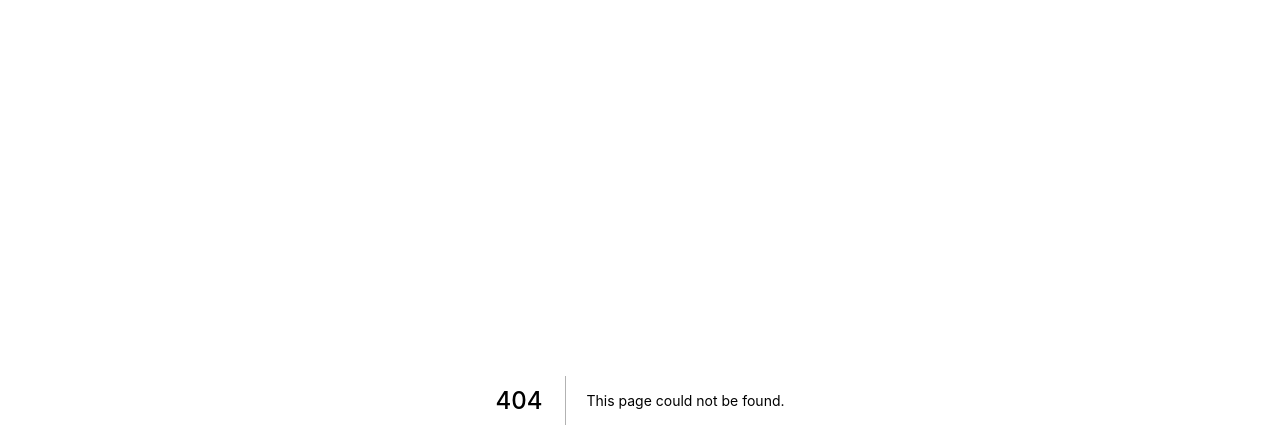
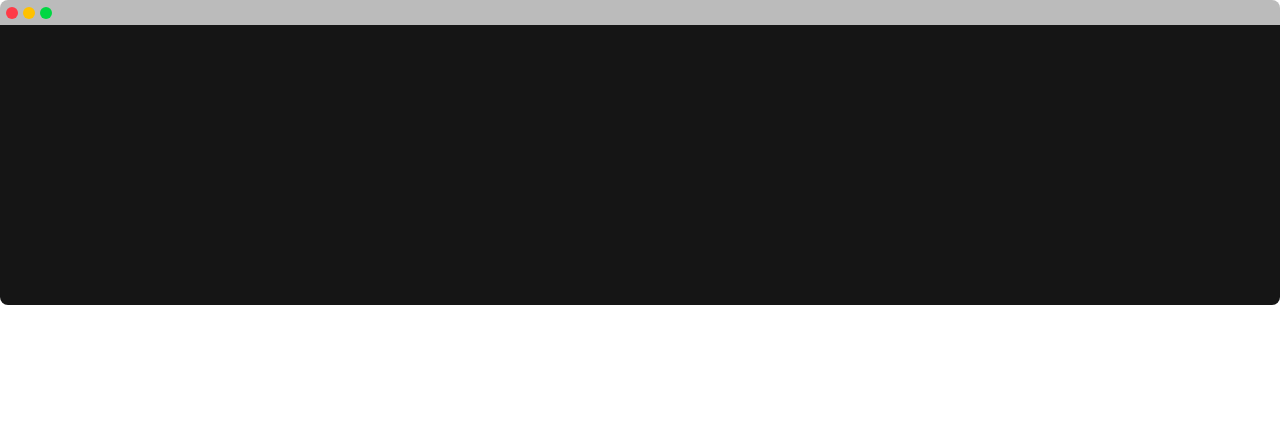
Before and after one commit to patrikmasiar/what-did-i-press, a Next.js app: page /components/Console in a window 1280 px wide. Before the commit this address had no page. Shown: the top 448 px of the page. Built offline with nearby package versions, Linux system fonts and the light colour scheme.

Commit message:
Update layout styles, add console box

```diff
--- a/package.json
+++ b/package.json
@@ -10,7 +10,8 @@
   "dependencies": {
     "next": "10.0.8",
     "react": "17.0.1",
-    "react-dom": "17.0.1"
+    "react-dom": "17.0.1",
+    "sass": "^1.32.8"
   },
   "devDependencies": {
     "@types/node": "^14.14.33",
--- a/pages/_app.tsx
+++ b/pages/_app.tsx
@@ -1,4 +1,4 @@
-import '../styles/globals.css'
+import '../styles/globals.scss'
 
 function MyApp({ Component, pageProps }) {
   return <Component {...pageProps} />
--- a/pages/api/hello.js
+++ /dev/null
@@ -1,5 +0,0 @@
-// Next.js API route support: https://nextjs.org/docs/api-routes/introduction
-
-export default (req, res) => {
-  res.status(200).json({ name: 'John Doe' })
-}
--- /dev/null
+++ b/pages/components/Console.tsx
@@ -0,0 +1,17 @@
+import { FC } from 'react';
+import style from './console/Console.module.scss';
+
+const Console: FC = () => (
+  <>
+    <div className={style.menu}>
+      <div className={style.close} />
+      <div className={style.minimize} />
+      <div className={style.zoom} />
+    </div>
+    <div className={style.wrapper}>
+
+    </div>
+  </>
+);
+
+export default Console;
--- /dev/null
+++ b/pages/components/console/Console.module.scss
@@ -0,0 +1,47 @@
+.menu {
+  width: 100%;
+  box-sizing: border-box;
+  height: 25px;
+  background-color: #bbb;
+  margin: 0 auto;
+  border-top-right-radius: 8px;
+  border-top-left-radius: 8px;
+
+  div {
+    height: 12px;
+    width: 12px;
+    border-radius: 50%;
+    position: relative;
+    top: 2px;
+    left: 6px;
+    display: inline-block;
+  }
+
+  .close {
+    background-color: #ff3b47;
+  }
+
+  .minimize {
+    left: 11px;
+    background-color: #ffc100;
+  }
+
+  .zoom {
+    left: 16px;
+    background-color: #00d742;
+  }
+}
+
+.wrapper {
+  background-color: #151515;
+  box-sizing: border-box;
+  width: 100%;
+  margin: 0 auto;
+  padding: 20px;
+  border-bottom-left-radius: 8px;
+  border-bottom-right-radius: 8px;
+  color: wheat;
+  min-height: 280px;
+  overflow-x: hidden;
+  overflow-y: auto;
+}
--- a/styles/globals.css
+++ /dev/null
@@ -1,16 +0,0 @@
-html,
-body {
-  padding: 0;
-  margin: 0;
-  font-family: -apple-system, BlinkMacSystemFont, Segoe UI, Roboto, Oxygen,
-    Ubuntu, Cantarell, Fira Sans, Droid Sans, Helvetica Neue, sans-serif;
-}
-
-a {
-  color: inherit;
-  text-decoration: none;
-}
-
-* {
-  box-sizing: border-box;
-}
--- /dev/null
+++ b/styles/globals.scss
@@ -0,0 +1,21 @@
+@import url('https://fonts.googleapis.com/css2?family=Roboto+Mono:wght@200;400;700&display=swap');
+
+html,
+body {
+  padding: 0;
+  margin: 0;
+  font-family: 'Roboto Mono', monospace;
+  background: white;
+  max-width: 100vw;
+  overflow-x: hidden;
+  color: #212121;
+}
+
+a {
+  color: inherit;
+  text-decoration: none;
+}
+
+* {
+  box-sizing: border-box;
+}
```
Also changed, not shown: pages/components/Meta.tsx (added, +11 -0 lines), pages/index.tsx (+26 -43 lines), styles/Home.module.scss (renamed from styles/Home.module.css, +18 -48 lines), public/keyboard.png (added), 1 other file (tests, documents, lock files or other folders).
